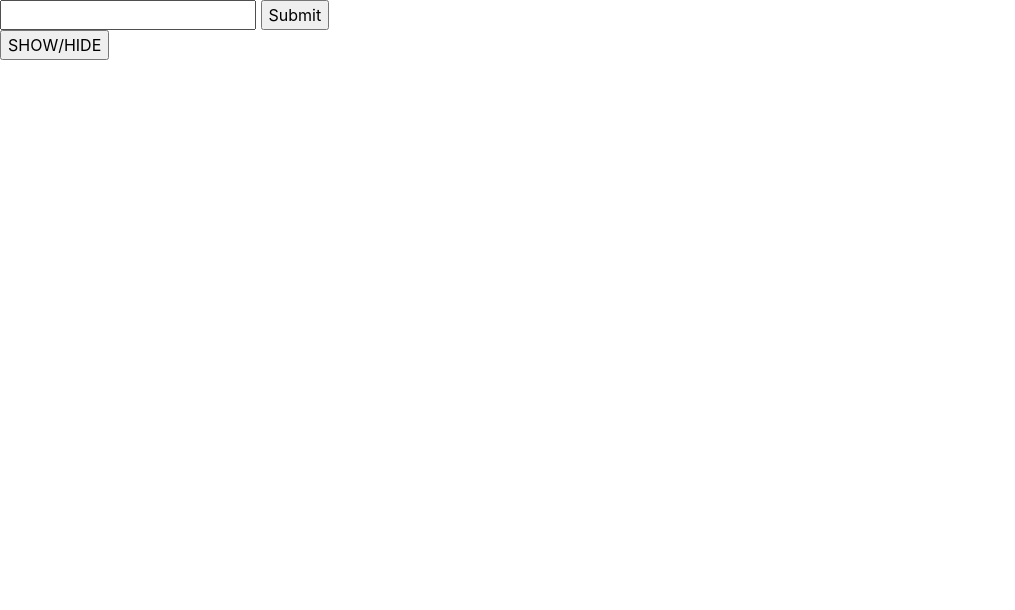
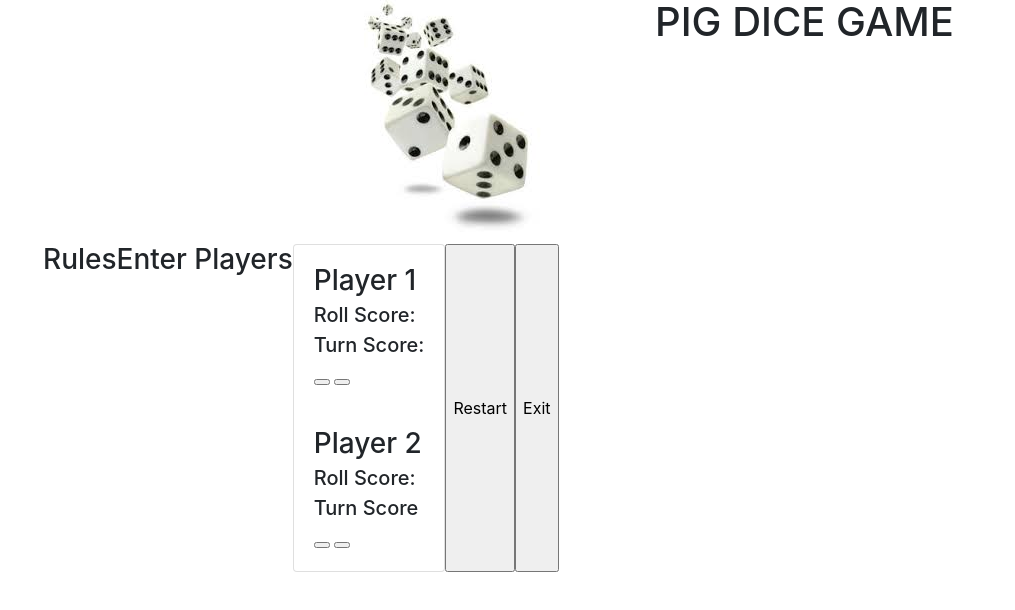
Before and after one commit to Kipngetich33/pig-dice, a plain HTML site: page index.html in a window 1280 px wide. Shown: the whole page, without its empty margins (0-1015 px from the left). Drawn offline with Linux system fonts and the light colour scheme.

Commit message:
add all the components of index.html based on a rough sketch

```diff
--- a/index.html
+++ b/index.html
@@ -1,18 +1,45 @@
 <!DOCTYPE html>
 <html>
   <head>
-    <title>Tests</title>
+    <title>Pig Dice</title>
     <link href="css/bootstrap.css" rel="stylesheet" type="text/css" media="all">
     <link href="css/styles.css" rel="stylesheet" type="text/css" media="all">
   </head>
   <body>
-  	<div class="showing">
-	  	<form id="form">
-	  		<input type="email" id="email">
-	  		<button id="subscribe-btn">Submit</button>
-	    </form>
-	</div>
-	<button id="show-hide">SHOW/HIDE</button>
+    <div class="container">
+    	<div class="row">
+       <div class="col-md-3"></div>
+       <div class="col-md-3"><img src="image/rollingdices.jpg"></div>
+       <div class="col-md-6">
+         <h1 id="game-title">PIG DICE GAME<h1>
+       </div>
+      </div>
+      <div class="row">
+        <div class="row">
+          <h3>Rules</h3>
+          <h3>Enter Players</h3>
+          <div class="card">
+            <div class="card-body">
+              <h3> Player 1</h3>
+              <h5>Roll Score:</h5>
+              <h5>Turn Score:</h5>
+              <button class="play-buttons"></button>
+              <button class="play-buttons"></button>
+            </div>
+            <div class="card-body">
+              <h3> Player 2</h3>
+              <h5>Roll Score:</h5>
+              <h5>Turn Score</h5>
+              <button class="play-buttons"></button>
+              <button class="play-buttons"></button>
+            </div>
+          </div>
+          <button class="play-buttons">Restart</button>
+          <button class="play-buttons">Exit</button>
+
+          </div>
+        </div>
+    </div>
   	<script src="js/jquery-3.2.1.js"></script>
     <script src="js/scripts.js"></script>
   </body>
```
Also changed, not shown: image/pigimage.jpg (added), image/rollingdices.jpg (added).
